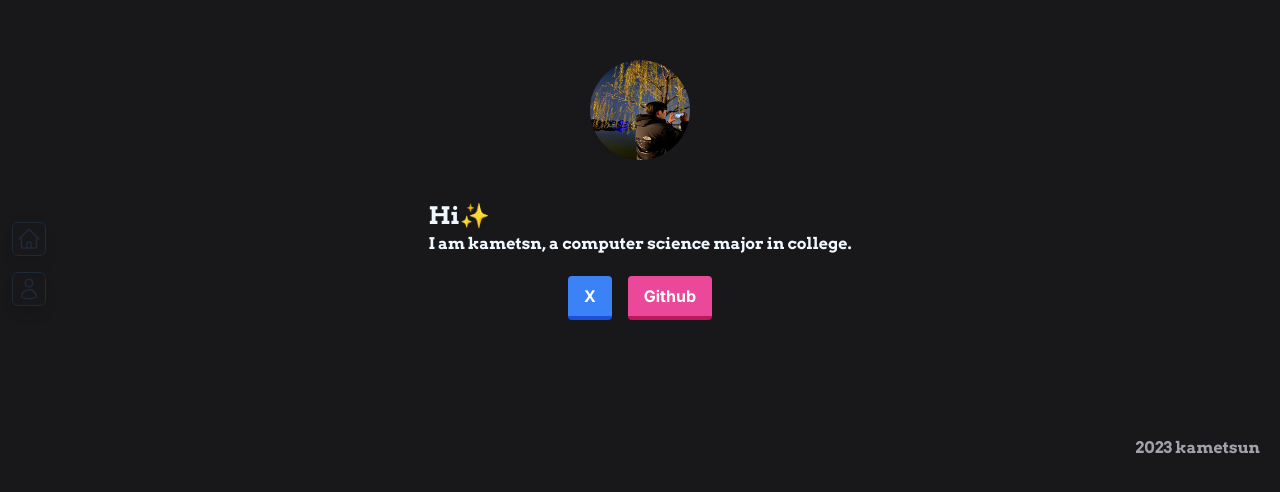
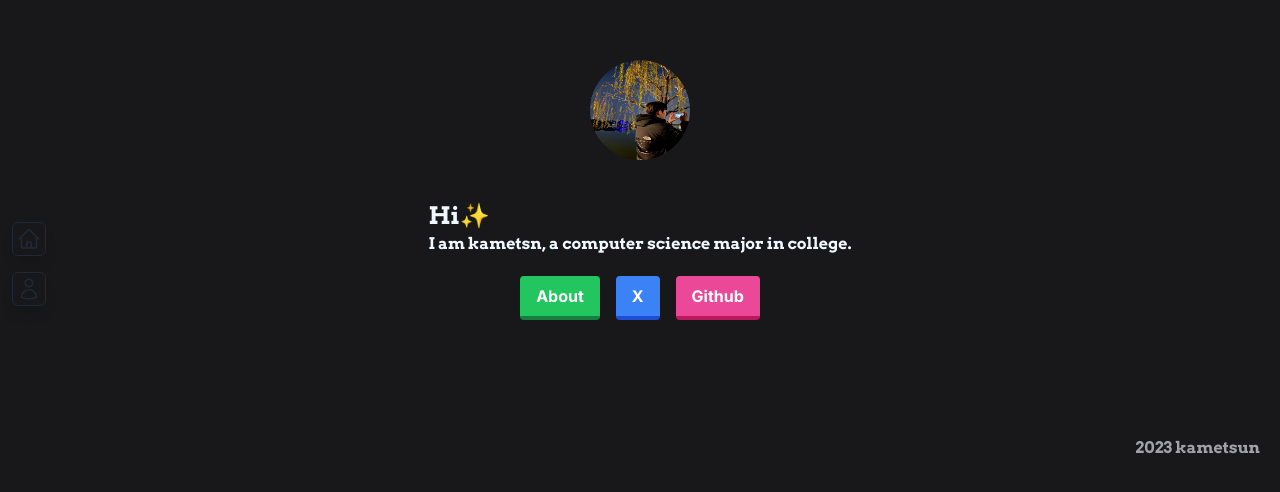
Before and after one commit to kametsun/kametsun-portfolio, a Next.js app: page / in a window 1280 px wide. Shown: the part 136-628 px from the top of the page. Built offline with nearby package versions, Linux system fonts and the light colour scheme.

Commit message:
全然うまくいきません...

```diff
--- a/src/app/components/Links.tsx
+++ b/src/app/components/Links.tsx
@@ -4,6 +4,12 @@ import { type ReactElement } from 'react'
 export const Links = (): ReactElement => {
   return (
         <div className={'links'}>
+            <Link href="/about">
+                <button
+                    className="my-0 mx-2 bg-green-500 hover:bg-green-400 text-white font-bold py-2 px-4 border-b-4 border-green-700 hover:border-green-500 rounded">
+                    About
+                </button>
+            </Link>
             <Link href={'https://twitter.com/_kametsun_'}>
                 <button
                     className={'my-0 mx-2 bg-blue-500 hover:bg-blue-400 text-white font-bold py-2 px-4 border-b-4 border-blue-700 hover:border-blue-500 rounded'}
--- a/src/app/page.tsx
+++ b/src/app/page.tsx
@@ -1,6 +1,7 @@
 // @/src/app/page.tsx
 
 import Image from 'next/image'
+
 import { Links } from '@/app/components/Links'
 import { Typing } from '@/app/components/Typing'
 import { type ReactElement } from 'react'
```
